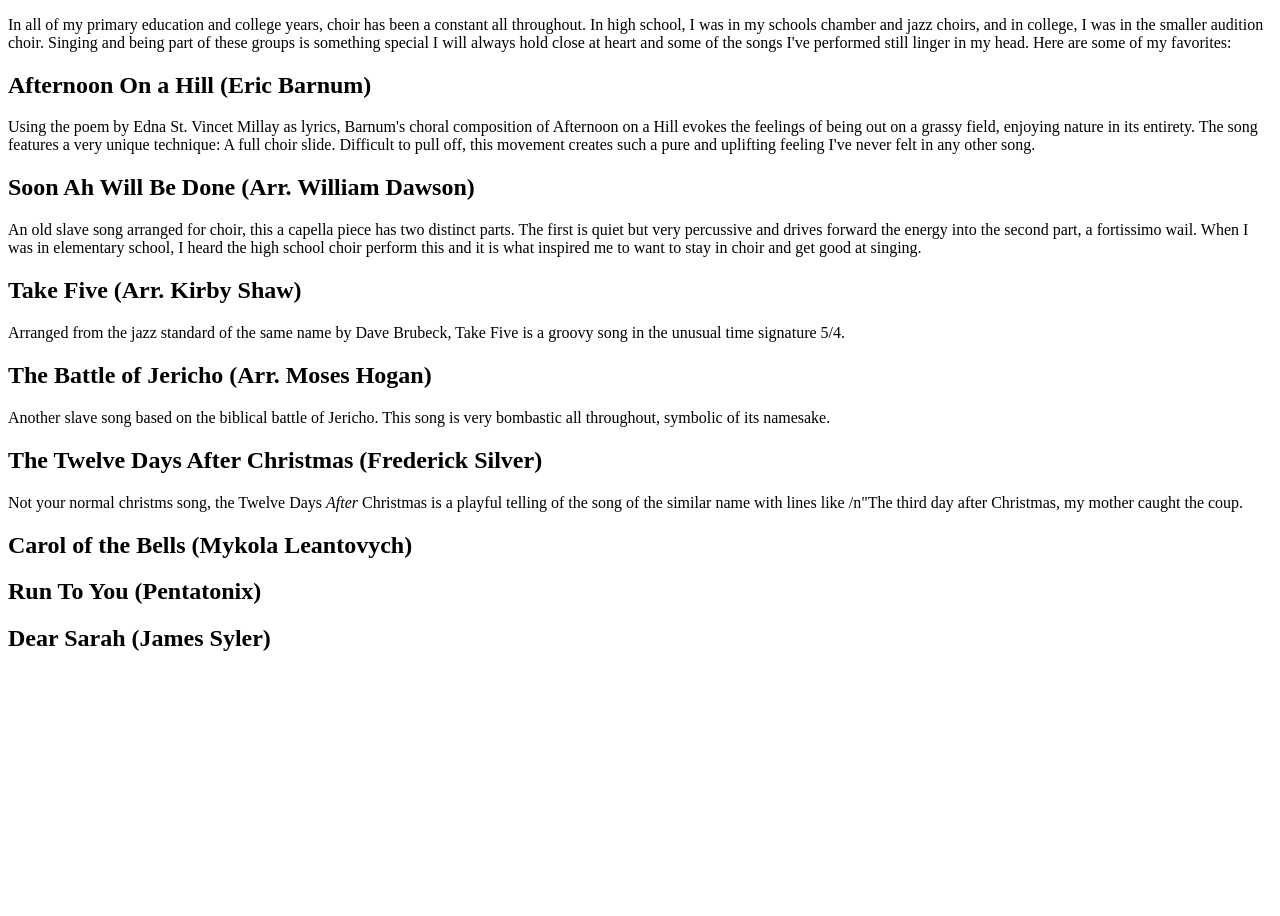
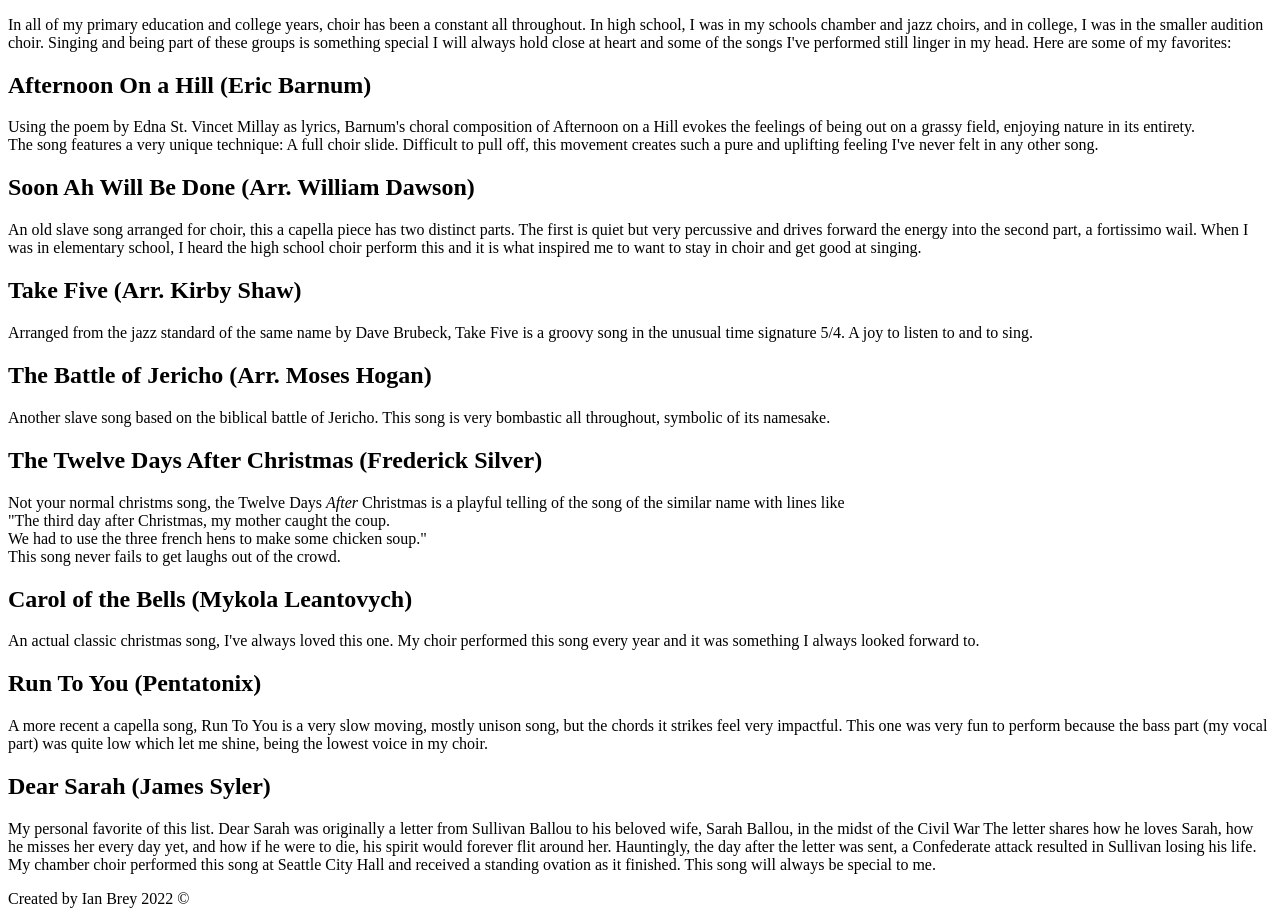
Before and after one commit to STL-LC101-Sept-22/js-assignment-4-html-me-something-IanBrey, a website: page index.html in a window 1280 px wide. Shown: the part 105-1021 px from the top of the page. Before the commit the page ends 800 px from the top, so only its background shows below. Drawn offline with Linux system fonts and the light colour scheme.

Commit message:
Filled in remaining text sections

```diff
--- a/index.html
+++ b/index.html
@@ -15,7 +15,7 @@
       <main>
          <article>
             <h2>Afternoon On a Hill (Eric Barnum)</h2>
-            <p>Using the poem by Edna St. Vincet Millay as lyrics, Barnum's choral composition of Afternoon on a Hill evokes the feelings of being out on a grassy field, enjoying nature in its entirety.
+            <p>Using the poem by Edna St. Vincet Millay as lyrics, Barnum's choral composition of Afternoon on a Hill evokes the feelings of being out on a grassy field, enjoying nature in its entirety.<br>
             The song features a very unique technique: A full choir slide. Difficult to pull off, this movement creates such a pure and uplifting feeling I've never felt in any other song.
             </p>
          </article>
@@ -29,7 +29,7 @@
 
          <article>
             <h2>Take Five (Arr. Kirby Shaw)</h2>
-            <p>Arranged from the jazz standard of the same name by Dave Brubeck, Take Five is a groovy song in the unusual time signature 5/4.</p>
+            <p>Arranged from the jazz standard of the same name by Dave Brubeck, Take Five is a groovy song in the unusual time signature 5/4. A joy to listen to and to sing.</p>
          </article>
 
          <article>
@@ -39,20 +39,37 @@
 
          <article>
             <h2>The Twelve Days After Christmas (Frederick Silver)</h2>
-            <p>Not your normal christms song, the Twelve Days <em>After</em> Christmas is a playful telling of the song of the similar name with lines like /n&quot;The third day after Christmas, my mother caught the coup.</p>
+            <p>Not your normal christms song, the Twelve Days <em>After</em> Christmas is a playful telling of the song of the similar name with lines like <br>
+               &quot;The third day after Christmas, my mother caught the coup.<br>
+               We had to use the three french hens to make some chicken soup.&quot;<br>
+               This song never fails to get laughs out of the crowd.
+            </p>
          </article>
 
          <article>
             <h2>Carol of the Bells (Mykola Leantovych)</h2>
+            <p>An actual classic christmas song, I've always loved this one. My choir performed this song every year and it was something I always looked forward to.</p>
          </article>
 
          <article>
             <h2>Run To You (Pentatonix)</h2>
+            <p>A more recent a capella song, Run To You is a very slow moving, mostly unison song, but the chords it strikes feel very impactful.
+               This one was very fun to perform because the bass part (my vocal part) was quite low which let me shine, being the lowest voice in my choir.
+            </p>
          </article>
 
          <article>
             <h2>Dear Sarah (James Syler)</h2>
+            <p>My personal favorite of this list. Dear Sarah was originally a letter from Sullivan Ballou to his beloved wife, Sarah Ballou, in the midst of the Civil War
+               The letter shares how he loves Sarah, how he misses her every day yet, and how if he were to die, his spirit would forever flit around her.
+               Hauntingly, the day after the letter was sent, a Confederate attack resulted in Sullivan losing his life.<br>
+               My chamber choir performed this song at Seattle City Hall and received a standing ovation as it finished. This song will always be special to me.
+            </p>
          </article>
+
+         <footer>
+            Created by Ian Brey 2022 &copy;
+         </footer>
       </main>
 
    </body>
```
